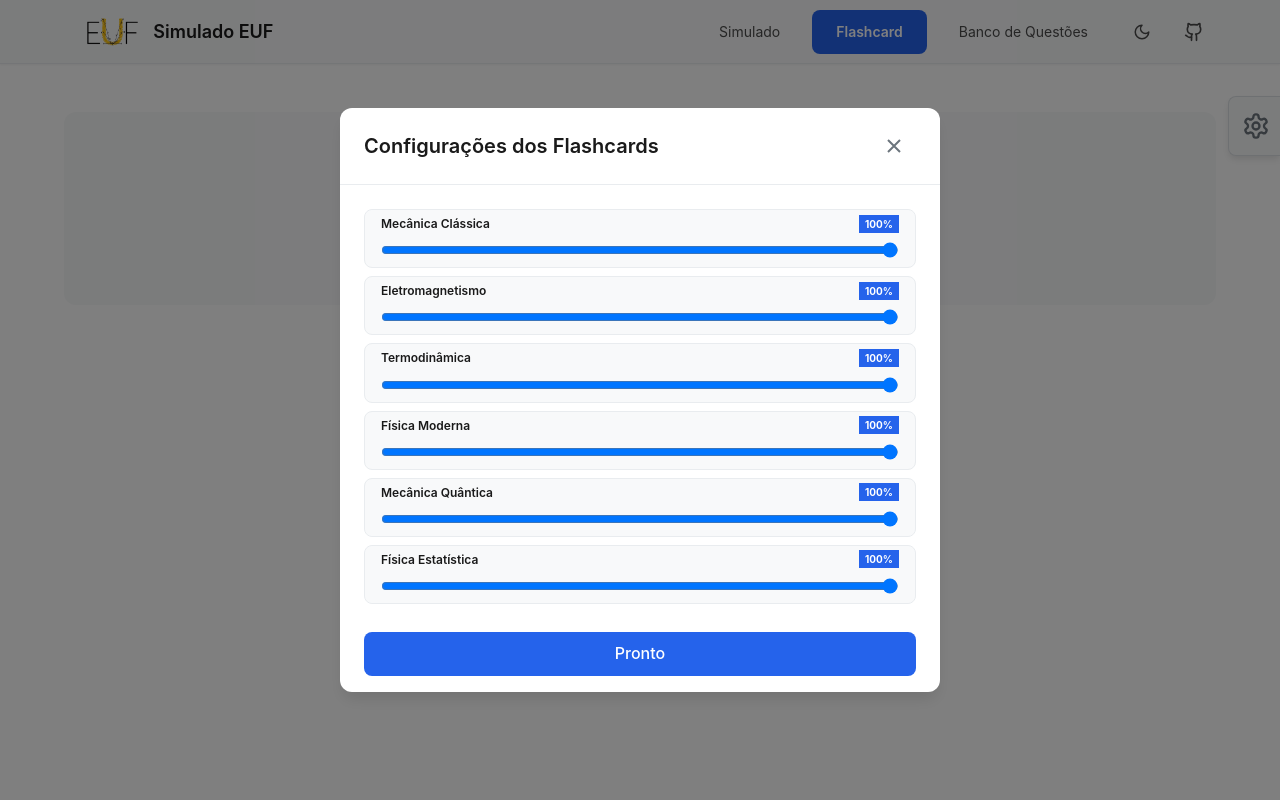
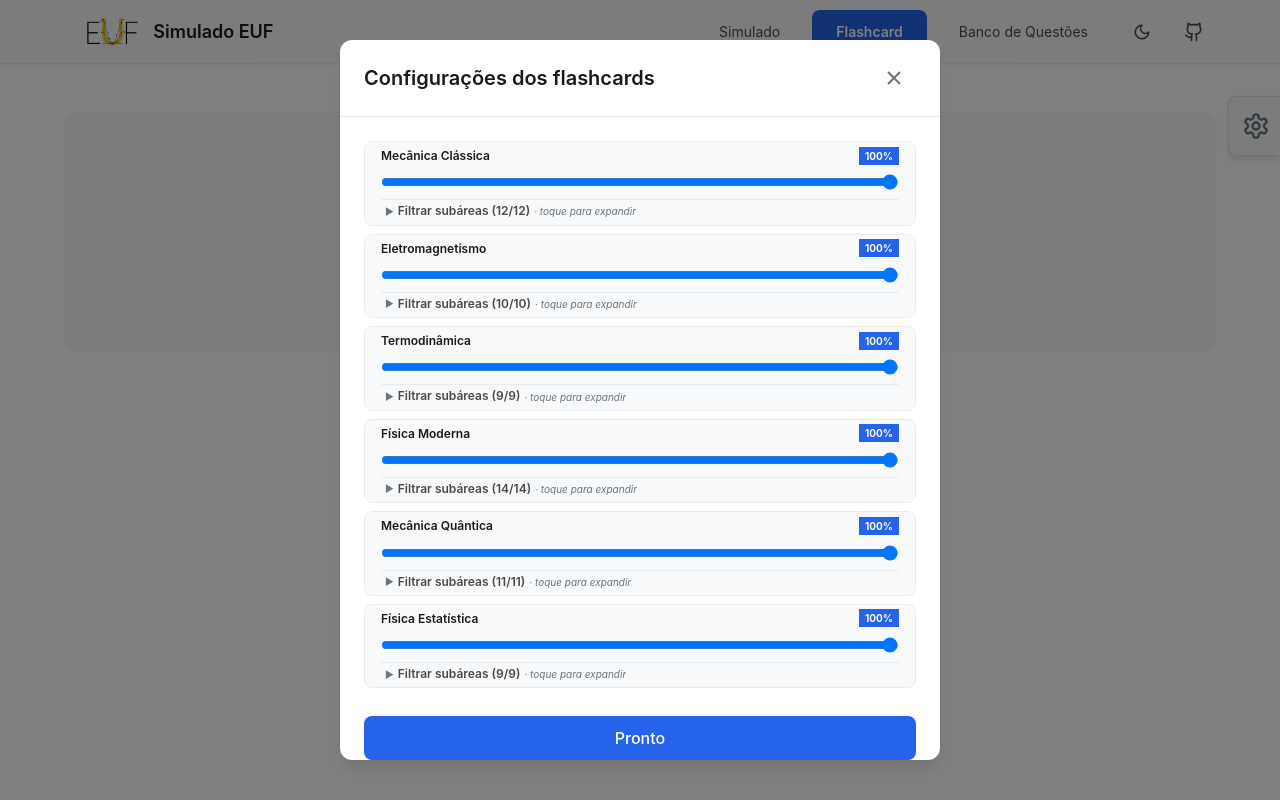
Before and after one commit to TaylorHo/simulado-euf, a SvelteKit app: page /flashcard/1 in a window 1280 px wide. Both pictures are taken after a click on the button 1254 px from the left and 126 px from the top of the page. Shown: the top 800 px of the page. Built offline with nearby package versions, Linux system fonts and the light colour scheme.

Commit message:
feat: filtering flashcards based on subareas

```diff
--- a/src/lib/stores/flashcard.svelte.ts
+++ b/src/lib/stores/flashcard.svelte.ts
@@ -2,6 +2,7 @@ import { allQuestions } from '$lib/data';
 import type { Question, Alternative } from '$lib/models/question';
 import { QuestionAlternative } from '$lib/models/question';
 import { Area } from '$lib/models/area';
+import { getSubareasForArea, type Subarea } from '$lib/models/subareas';
 import { generateQuestionId, parseQuestionId } from '$lib/services/identifiers';
 
 interface FlashcardQuestion extends Question {
@@ -30,7 +31,21 @@ class FlashcardStore {
 		[Area.FisicaEstatistica]: 100
 	});
 
-	isConfigured = $derived(Object.values(this.areaWeights).some((weight) => weight !== 100));
+	disabledSubareas = $state<Record<Area, Subarea[]>>({
+		[Area.MecanicaClassica]: [],
+		[Area.Eletromagnetismo]: [],
+		[Area.Termodinamica]: [],
+		[Area.FisicaModerna]: [],
+		[Area.MecanicaQuantica]: [],
+		[Area.FisicaEstatistica]: []
+	});
+
+	isConfigured = $derived(
+		Object.values(this.areaWeights).some((weight) => weight !== 100) ||
+			(Object.values(Area).filter((v) => typeof v === 'number') as Area[]).some(
+				(area) => this.disabledSubareas[area].length > 0
+			)
+	);
 
 	constructor() {
 		this.loadSettings();
@@ -51,6 +66,14 @@ class FlashcardStore {
 						}
 					}
 				}
+				if (settings.disabledSubareas) {
+					for (const key in settings.disabledSubareas) {
+						const areaNum = Number.parseInt(key);
+						if (!Number.isNaN(areaNum) && Array.isArray(settings.disabledSubareas[key])) {
+							this.disabledSubareas[areaNum as Area] = settings.disabledSubareas[key] as Subarea[];
+						}
+					}
+				}
 			} catch (e) {
 				console.error('Failed to load flashcard settings', e);
 			}
@@ -59,15 +82,65 @@ class FlashcardStore {
 
 	private saveSettings() {
 		if (typeof window === 'undefined') return;
-		localStorage.setItem(SETTINGS_KEY, JSON.stringify({ areaWeights: this.areaWeights }));
+		localStorage.setItem(
+			SETTINGS_KEY,
+			JSON.stringify({
+				areaWeights: this.areaWeights,
+				disabledSubareas: this.disabledSubareas
+			})
+		);
 	}
 
 	updateWeight(area: Area, weight: number) {
 		this.areaWeights[area] = weight;
 		this.saveSettings();
-		// Reset used questions if settings change significantly?
-		// For now, just reset if we might have filtered out all current questions
 		this.usedQuestionIndices.clear();
+	}
+
+	isSubareaEnabled(area: Area, subarea: Subarea): boolean {
+		return !this.disabledSubareas[area].includes(subarea);
+	}
+
+	toggleSubarea(area: Area, subarea: Subarea) {
+		const disabled = this.disabledSubareas[area];
+		const index = disabled.indexOf(subarea);
+		if (index > -1) {
+			disabled.splice(index, 1);
+		} else {
+			disabled.push(subarea);
+		}
+		this.saveSettings();
+		this.usedQuestionIndices.clear();
+	}
+
+	getEnabledSubareaCount(area: Area): number {
+		return getSubareasForArea(area).length - this.disabledSubareas[area].length;
+	}
+
+	private matchesSubareaFilter(question: Question): boolean {
+		const disabled = this.disabledSubareas[question.area];
+		if (disabled.length === 0) return true;
+		if (question.tags.length === 0) return true;
+		return question.tags.some((tag) => !disabled.includes(tag));
+	}
+
+	hasAvailableQuestions = $derived.by(() => {
+		const activeAreas = (Object.keys(this.areaWeights).map(Number) as unknown as Area[]).filter(
+			(area) => this.areaWeights[area] > 0
+		);
+
+		if (activeAreas.length === 0) return false;
+
+		return this.allQuestions.some(
+			(q) => activeAreas.includes(q.area) && this.matchesSubareaFilter(q)
+		);
+	});
+
+	private clearCurrentQuestion() {
+		this.currentQuestion = null;
+		this.selectedAnswer = null;
+		this.showAnswer = false;
+		this.discardedAlternatives = [];
 	}
 
 	getQuestionId(question: Question): string {
@@ -98,10 +171,13 @@ class FlashcardStore {
 				};
 				this.selectedAnswer = null;
 				this.showAnswer = false;
+			} else {
+				this.clearCurrentQuestion();
 			}
 
 			return this.currentQuestion;
 		} catch {
+			this.clearCurrentQuestion();
 			return null;
 		}
 	}
@@ -112,11 +188,19 @@ class FlashcardStore {
 			(area) => this.areaWeights[area] > 0
 		);
 
-		if (activeAreas.length === 0) return null;
+		if (activeAreas.length === 0) {
+			this.clearCurrentQuestion();
+			return null;
+		}
 
-		const filteredQuestions = this.allQuestions.filter((q) => activeAreas.includes(q.area));
+		const filteredQuestions = this.allQuestions.filter(
+			(q) => activeAreas.includes(q.area) && this.matchesSubareaFilter(q)
+		);
 
-		if (filteredQuestions.length === 0) return null;
+		if (filteredQuestions.length === 0) {
+			this.clearCurrentQuestion();
+			return null;
+		}
 
 		// If all questions in active areas have been used, reset
 		const availableIndices = filteredQuestions
--- a/src/routes/flashcard/+page.svelte
+++ b/src/routes/flashcard/+page.svelte
@@ -19,6 +19,8 @@
 				goto(`/flashcard/${flashcardStore.getQuestionId(question)}/`, {
 					replaceState: true
 				});
+			} else {
+				goto('/flashcard/sem-resultados/', { replaceState: true });
 			}
 		}
 	});
--- a/src/routes/flashcard/[id]/+page.svelte
+++ b/src/routes/flashcard/[id]/+page.svelte
@@ -8,6 +8,7 @@
 	import Modal from '$lib/components/Modal.svelte';
 	import type { ExamQuestion } from '$lib/models/exam';
 	import { Area, AreaLabels } from '$lib/models/area';
+	import { getSubareasForArea, type Subarea as SubareaType } from '$lib/models/subareas';
 	import { ADSENSE_CLIENT_ID, AD_SLOTS, ADS_ENABLED, BASE_URL } from '$lib/variables';
 	import { adsPreferenceStore } from '$lib/stores/ads.svelte';
 	import { isTauriMobileApp } from '$lib/utils/platform';
@@ -165,6 +166,20 @@
 		flashcardStore.updateWeight(area, weight);
 	}
 
+	function toggleSubarea(area: Area, subarea: SubareaType) {
+		flashcardStore.toggleSubarea(area, subarea);
+	}
+
+	function closeSettings() {
+		settingsOpen = false;
+		if (!currentExamQuestion && flashcardStore.hasAvailableQuestions) {
+			const question = flashcardStore.getRandomQuestion();
+			if (question) {
+				goto(`/flashcard/${flashcardStore.getQuestionId(question)}/`, { replaceState: true });
+			}
+		}
+	}
+
 	let questionTitle = $derived(
 		currentExamQuestion
 			? `de ${AreaLabels[currentExamQuestion.area]} da prova de ${currentExamQuestion.year}-${currentExamQuestion.semester} - Q${currentExamQuestion.questionNumber}-${currentExamQuestion.version === Version.A ? 'A' : 'B'}`
@@ -258,8 +273,8 @@
 			<button
 				class="settings-fab"
 				onclick={() => (settingsOpen = true)}
-				title="Configurações dos Flashcards"
-				aria-label="Configurações dos Flashcards"
+				title="Configurações dos flashcards"
+				aria-label="Configurações dos flashcards"
 			>
 				<Settings size={28} />
 				{#if flashcardStore.isConfigured}
@@ -298,7 +313,10 @@
 				</div>
 			{:else}
 				<div class="empty-state">
-					<p>Nenhuma questão encontrada para as áreas selecionadas.</p>
+					<p>Os filtros estão muito restritivos e nenhuma questão foi encontrada.</p>
+					<p class="empty-state-hint">
+						Tente aumentar o peso das áreas ou habilitar mais subáreas.
+					</p>
 					<button class="btn-primary" onclick={() => (settingsOpen = true)}>
 						Ajustar configurações
 					</button>
@@ -311,11 +329,7 @@
 	{/if}
 </div>
 
-<Modal
-	open={settingsOpen}
-	title="Configurações dos Flashcards"
-	onClose={() => (settingsOpen = false)}
->
+<Modal open={settingsOpen} title="Configurações dos flashcards" onClose={closeSettings}>
 	<div class="settings-content">
 		<div class="area-settings-list">
 			{#each Object.entries(AreaLabels) as [areaStr, label] (areaStr)}
@@ -340,14 +354,34 @@
 						oninput={(e) => updateAreaWeight(area, Number(e.currentTarget.value))}
 						class="weight-slider"
 					/>
+					<details class="subarea-collapsible">
+						<summary class="subarea-summary">
+							<span class="subarea-summary-label">
+								Filtrar subáreas ({flashcardStore.getEnabledSubareaCount(area)}/{getSubareasForArea(
+									area
+								).length})
+							</span>
+							<span class="subarea-hint">· toque para expandir</span>
+						</summary>
+						<div class="subarea-list">
+							{#each getSubareasForArea(area) as subarea (subarea)}
+								<label class="subarea-checkbox">
+									<input
+										type="checkbox"
+										checked={flashcardStore.isSubareaEnabled(area, subarea)}
+										onchange={() => toggleSubarea(area, subarea)}
+									/>
+									<span class="subarea-label">{subarea}</span>
+								</label>
+							{/each}
+						</div>
+					</details>
 				</div>
 			{/each}
 		</div>
 
 		<div class="settings-footer">
-			<button class="btn-primary full-width" onclick={() => (settingsOpen = false)}>
-				Pronto
-			</button>
+			<button class="btn-primary full-width" onclick={closeSettings}> Pronto </button>
 		</div>
 	</div>
 </Modal>
@@ -492,6 +526,11 @@
 		margin: 0;
 	}
 
+	.empty-state-hint {
+		font-size: var(--text-sm) !important;
+		color: var(--text-muted) !important;
+	}
+
 	/* Interstitial Ad Styles */
 	.interstitial-container {
 		display: flex;
@@ -629,6 +668,95 @@
 		padding: 0;
 	}
 
+	.subarea-collapsible {
+		margin-top: var(--space-xs);
+		border-top: 1px solid var(--border-light);
+		padding-top: 2px;
+	}
+
+	.subarea-summary {
+		cursor: pointer;
+		list-style: none;
+		display: flex;
+		flex-direction: row;
+		align-items: center;
+		gap: 4px;
+		padding: 2px 4px;
+		border-radius: var(--radius-sm);
+		transition: background-color var(--transition-fast);
+		user-select: none;
+		min-height: 0;
+		line-height: 1.2;
+	}
+
+	.subarea-summary::-webkit-details-marker {
+		display: none;
+	}
+
+	.subarea-summary::before {
+		content: '▶';
+		font-size: 0.6em;
+		color: var(--text-muted);
+		flex-shrink: 0;
+		transition: transform var(--transition-fast);
+	}
+
+	.subarea-collapsible[open] .subarea-summary::before {
+		transform: rotate(90deg);
+	}
+
+	.subarea-summary:hover {
+		background-color: var(--bg-tertiary);
+	}
+
+	.subarea-summary-label {
+		font-size: var(--text-xs);
+		font-weight: 600;
+		color: var(--text-secondary);
+		white-space: nowrap;
+		flex-shrink: 0;
+	}
+
+	.subarea-hint {
+		font-size: 10px;
+		font-style: italic;
+		color: var(--text-muted);
+		white-space: nowrap;
+		overflow: hidden;
+		text-overflow: ellipsis;
+		min-width: 0;
+	}
+
+	.subarea-list {
+		display: flex;
+		flex-direction: column;
+		gap: var(--space-xs);
+		padding: var(--space-xs) 0 var(--space-xs) var(--space-sm);
+		max-height: 180px;
+		overflow-y: auto;
+	}
+
+	.subarea-checkbox {
+		display: flex;
+		align-items: flex-start;
+		gap: var(--space-sm);
+		cursor: pointer;
+		font-size: 11px;
+		color: var(--text-secondary);
+		line-height: 1.3;
+	}
+
+	.subarea-checkbox input {
+		margin-top: 2px;
+		flex-shrink: 0;
+		cursor: pointer;
+		accent-color: var(--accent-primary);
+	}
+
+	.subarea-label {
+		flex: 1;
+	}
+
 	.settings-footer {
 		margin-top: var(--space-xs);
 	}
```
